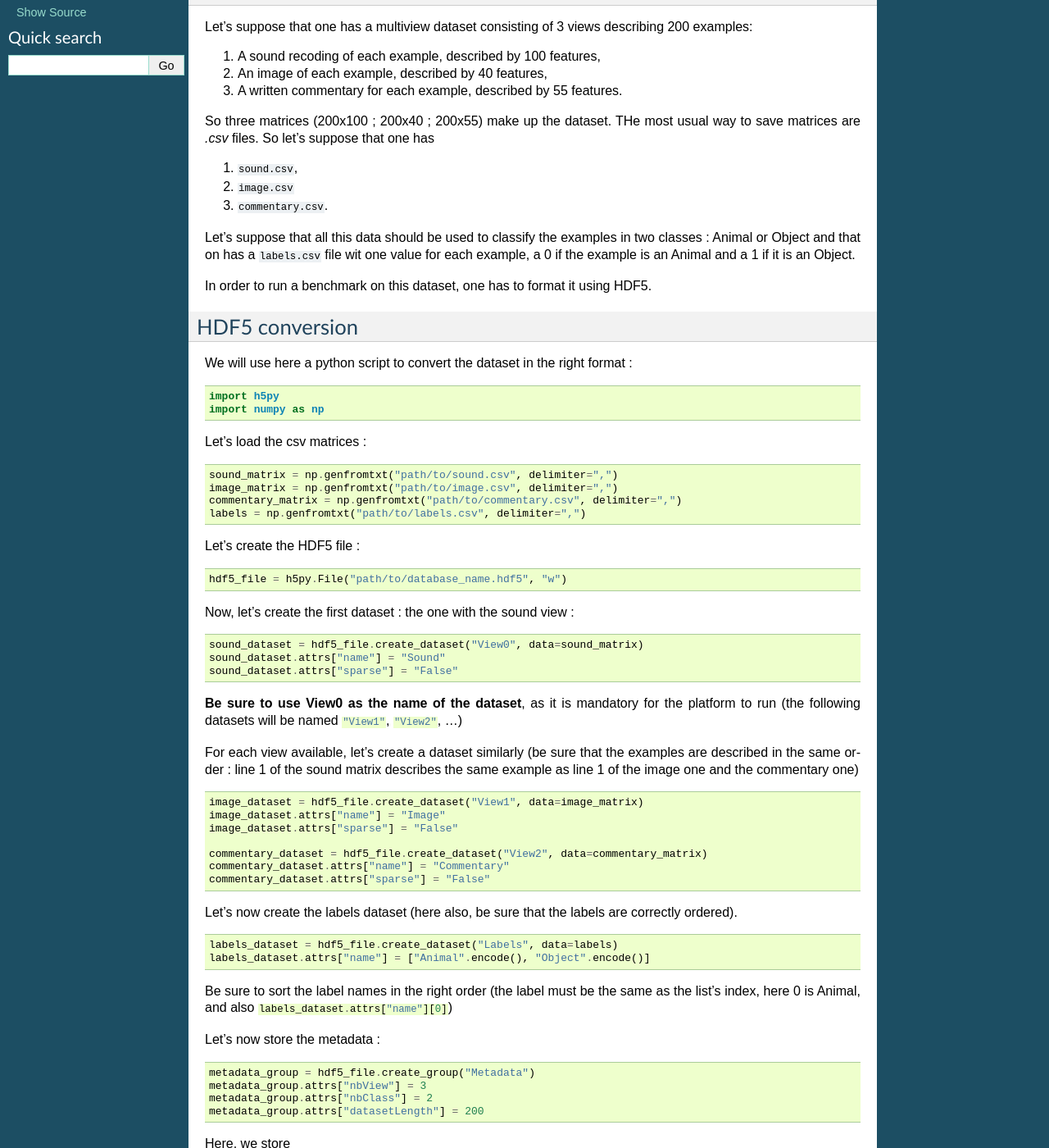
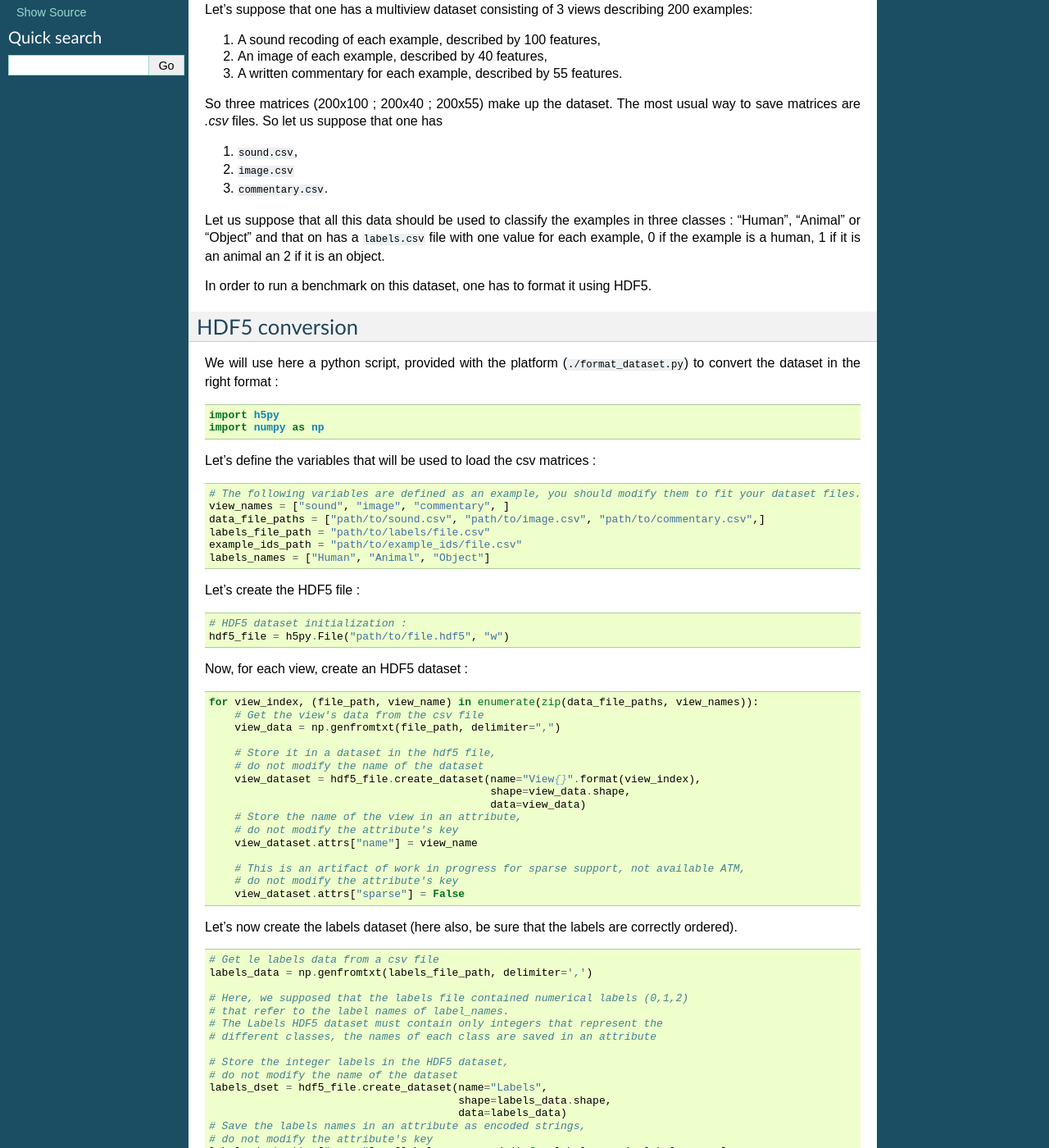
Before and after one commit to multi-learn/summit, a Sphinx documentation site: the page built from docs/source/tutorials/example4.rst, in a window 1280 px wide and 1400 px high, scrolled down 377 px. Shown: the whole window at 82% size. Built offline with Sphinx 7.4.7, drawn with Linux system fonts in a browser that asks for light colours; formulas are drawn with MathJax 3; pages that are not in the unit, such as notebooks, are missing from menus; some of the changed text lies outside the part shown.

Commit message:
Using dataset

```diff
--- a/docs/source/tutorials/example4.rst
+++ b/docs/source/tutorials/example4.rst
@@ -14,7 +14,6 @@ The bare necessities
 At the moment, in order for the platform to work, the dataset must satisfy the following minimum requirements :
 
 - Each example must be described in each view, with no missing data (you can use external tools to fill the gaps, or use only the fully-described examples of you dataset)
-- ?
 
 The dataset structure
 ---------------------
@@ -25,80 +24,107 @@ Let's suppose that one has a multiview dataset consisting of 3 views describing
 2. An image of each example, described by 40 features,
 3. A written commentary for each example, described by 55 features.
 
-So three matrices (200x100 ; 200x40 ; 200x55) make up the dataset. THe most usual way to save matrices are `.csv` files. So let's suppose that one has
+So three matrices (200x100 ; 200x40 ; 200x55) make up the dataset. The most usual way to save matrices are `.csv` files. So let us suppose that one has
 
 1. ``sound.csv``,
 2. ``image.csv``
 3. ``commentary.csv``.
 
-Let's suppose that all this data should be used to classify the examples in two classes : Animal or Object and that on has a ``labels.csv`` file wit one value for each example, a 0 if the example is an Animal and a 1 if it is an Object.
+Let us suppose that all this data should be used to classify the examples in three classes : "Human", "Animal" or "Object"  and that on has a ``labels.csv`` file with one value for each example, 0 if the example is a human, 1 if it is an animal an 2 if it is an object.
 
 In order to run a benchmark on this dataset, one has to format it using HDF5.
 
 HDF5 conversion
 ---------------
 
-We will use here a python script to convert the dataset in the right format :
+We will use here a python script, provided with the platform (``./format_dataset.py``) to convert the dataset in the right format :
 
 .. code-block:: python
 
     import h5py
     import numpy as np
 
-Let's load the csv matrices :
+Let's define the variables that will be used to load the csv matrices :
 
 .. code-block:: python
 
-    sound_matrix = np.genfromtxt("path/to/sound.csv", delimiter=",")
-    image_matrix = np.genfromtxt("path/to/image.csv", delimiter=",")
-    commentary_matrix = np.genfromtxt("path/to/commentary.csv", delimiter=",")
-    labels = np.genfromtxt("path/to/labels.csv", delimiter=",")
+    # The following variables are defined as an example, you should modify them to fit your dataset files.
+    view_names = ["sound", "image", "commentary", ]
+    data_file_paths = ["path/to/sound.csv", "path/to/image.csv", "path/to/commentary.csv",]
+    labels_file_path = "path/to/labels/file.csv"
+    example_ids_path = "path/to/example_ids/file.csv"
+    labels_names = ["Human", "Animal", "Object"]
 
 Let's create the HDF5 file :
 
 .. code-block:: python
 
-    hdf5_file = h5py.File("path/to/database_name.hdf5", "w")
+    # HDF5 dataset initialization :
+    hdf5_file = h5py.File("path/to/file.hdf5", "w")
 
-Now, let's create the first dataset : the one with the sound view :
+Now, for each view, create an HDF5 dataset :
 
 .. code-block:: python
 
-    sound_dataset = hdf5_file.create_dataset("View0", data=sound_matrix)
-    sound_dataset.attrs["name"] = "Sound"
-    sound_dataset.attrs["sparse"] = "False"
+    for view_index, (file_path, view_name) in enumerate(zip(data_file_paths, view_names)):
+        # Get the view's data from the csv file
+        view_data = np.genfromtxt(file_path, delimiter=",")
 
-**Be sure to use View0 as the name of the dataset**, as it is mandatory for the platform to run (the following datasets will be named :python:`"View1"`, :python:`"View2"`, ...)
+        # Store it in a dataset in the hdf5 file,
+        # do not modify the name of the dataset
+        view_dataset = hdf5_file.create_dataset(name="View{}".format(view_index),
+                                                shape=view_data.shape,
+                                                data=view_data)
+        # Store the name of the view in an attribute,
+        # do not modify the attribute's key
+        view_dataset.attrs["name"] = view_name
 
-For each view available, let's create a dataset similarly (be sure that the examples are described in the same order : line 1 of the sound matrix describes the same example as line 1 of the image one and the commentary one)
-
-.. code-block:: python
-
-    image_dataset = hdf5_file.create_dataset("View1", data=image_matrix)
-    image_dataset.attrs["name"] = "Image"
-    image_dataset.attrs["sparse"] = "False"
-
-    commentary_dataset = hdf5_file.create_dataset("View2", data=commentary_matrix)
-    commentary_dataset.attrs["name"] = "Commentary"
-    commentary_dataset.attrs["sparse"] = "False"
+        # This is an artifact of work in progress for sparse support, not available ATM,
+        # do not modify the attribute's key
+        view_dataset.attrs["sparse"] = False
 
 Let's now create the labels dataset (here also, be sure that the labels are correctly ordered).
 
 .. code-block:: python
 
-    labels_dataset = hdf5_file.create_dataset("Labels", data=labels)
-    labels_dataset.attrs["name"] = ["Animal".encode(), "Object".encode()]
+    # Get le labels data from a csv file
+    labels_data = np.genfromtxt(labels_file_path, delimiter=',')
 
-Be sure to sort the label names in the right order (the label must be the same as the list's index, here 0 is Animal, and also :python:`labels_dataset.attrs["name"][0]`)
+    # Here, we supposed that the labels file contained numerical labels (0,1,2)
+    # that refer to the label names of label_names.
+    # The Labels HDF5 dataset must contain only integers that represent the
+    # different classes, the names of each class are saved in an attribute
+
+    # Store the integer labels in the HDF5 dataset,
+    # do not modify the name of the dataset
+    labels_dset = hdf5_file.create_dataset(name="Labels",
+                                           shape=labels_data.shape,
+                                           data=labels_data)
+    # Save the labels names in an attribute as encoded strings,
+    # do not modify the attribute's key
+    labels_dset.attrs["names"] = [label_name.encode() for label_name in labels_names]
+
+Be sure to sort the label names in the right order (the label must be the same as the list's index, here 0 is "Human", and also :python:`labels_dataset.attrs["name"][0]`)
 
 Let's now store the metadata :
 
 .. code-block:: python
 
-    metadata_group = hdf5_file.create_group("Metadata")
-    metadata_group.attrs["nbView"] = 3
-    metadata_group.attrs["nbClass"] = 2
-    metadata_group.attrs["datasetLength"] = 200
+    # Create a Metadata HDF5 group to store the metadata,
+    # do not modify the name of the group
+    metadata_group = hdf5_file.create_group(name="Metadata")
+
+    # Store the number of views in the dataset,
+    # do not modify the attribute's key
+    metadata_group.attrs["nbView"] = len(view_names)
+
+    # Store the number of classes in the dataset,
+    # do not modify the attribute's key
+    metadata_group.attrs["nbClass"] = np.unique(labels_data)
+
+    # Store the number of examples in the dataset,
+    # do not modify the attribute's key
+    metadata_group.attrs["datasetLength"] = labels_data.shape[0]
 
 Here, we store
 
@@ -107,8 +133,8 @@ Here, we store
 - The number of examples in the :python:`"datasetLength"` attribute.
 
 Now, the dataset is ready to be used in the platform.
-Let's suppose it is stored in ``path/to/database_name.hdf5``, then by setting the ``pathf:`` line of the config file to
-``pathf: path/to/`` and the ``name:`` line to ``name: ["database_name.hdf5"]``, the benchmark will run on the created dataset.
+Let's suppose it is stored in ``path/to/file.hdf5``, then by setting the ``pathf:`` line of the config file to
+``pathf: path/to/`` and the ``name:`` line to ``name: ["file.hdf5"]``, the benchmark will run on the created dataset.
 
 
 Adding additional information on the examples
@@ -116,13 +142,21 @@ Adding additional information on the examples
 
 In order to be able to analyze the results with more clarity, one can add the examples IDs to the dataset, by adding a dataset to the metadata group.
 
-Let's suppose that the objects we are trying to classify between 'Animal' and 'Object' are all bears, cars, planes, and birds. And that one has a ``.csv`` file with an ID for each of them (:python:`"bear_112", "plane_452", "bird_785", "car_369", ...` for example)
+Let's suppose that the objects we are trying to classify between "Human", "Animal" and "Object" are all people, bears, cars, planes, and birds. And that one has a ``.csv`` file with an ID for each of them (:python:`"john_115", "doe_562", "bear_112", "plane_452", "bird_785", "car_369", ...` for example)
 
 Then as long as the IDs order corresponds to the example order in the lines of the previous matrices, to add the IDs in the hdf5 file, just add :
 
 .. code-block:: python
 
-    id_table = np.genfromtxt("path.to/id.csv", delimiter=",").astype(np.dtype('S10'))
-    metadata_group.create_dataset("example_ids", data=id_table, dtype=np.dtype('S10'))
+  # Let us suppose that the examples have string ids, available in a csv file,
+    # they can be stored in the HDF5 and will be used in the result analysis.
+    example_ids = np.genfromtxt(example_ids_path, delimiter=',')
 
-Be sure to keep the name :python:`"example_ids"`, as it is mandatory for the platform to find the IDs dataset in the file.
+    # To sore the strings in an HDF5 dataset, be sure to use the S<max_length> type,
+    # do not modify the name of the dataset.
+    metadata_group.create_dataset("example_ids",
+                                  data=np.array(example_ids).astype(np.dtype("S100")),
+                                  dtype=np.dtype("S100"))
+
+
+Be sure to keep the name :python:`"example_ids"`, as it is mandatory for the platform to find the dataset in the file.
```
Also changed, not shown: format_dataset.py (+7 -6 lines).
